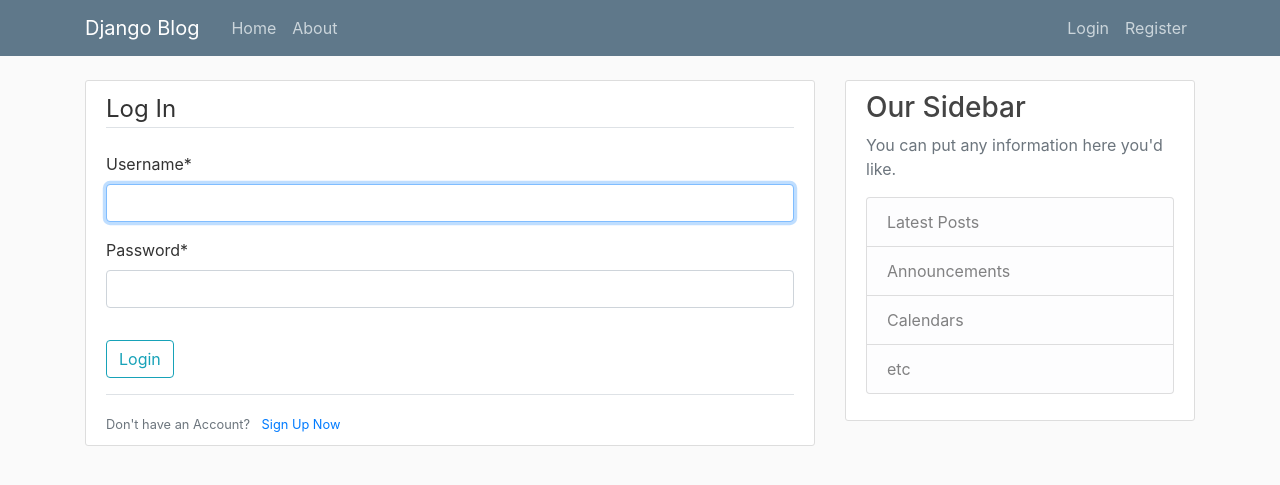
After one commit to II-777/django-blog, a Django app: page /login/ in a window 1280 px wide. The commit adds this page. Shown: the top 485 px of the page. Run offline with Django 3.2, Linux system fonts and the light colour scheme; some libraries are stand-ins or nearby versions.

Commit message:
Part 7 - Login and Logout System

```diff
--- a/blog/templates/blog/base.html
+++ b/blog/templates/blog/base.html
@@ -45,10 +45,13 @@
           </div>
           <!-- Navbar Right Side with Login and Register links -->
           <div class="navbar-nav">
-            <!-- Login link -->
-            <a class="nav-item nav-link" href="#">Login</a>
-            <!-- Register link -->
+            {% if user.is_authenticated %}
+            <a class="nav-item nav-link" href="{% url 'profile' %}">Profile</a>
+            <a class="nav-item nav-link" href="{% url 'logout' %}">Logout</a>
+            {% else %}
+            <a class="nav-item nav-link" href="{% url 'login' %}">Login</a>
             <a class="nav-item nav-link" href="{% url 'register' %}">Register</a>
+            {% endif %}
           </div>
         </div>
       </div>
--- a/django_project/settings.py
+++ b/django_project/settings.py
@@ -121,4 +121,9 @@ USE_TZ = True
 # https://docs.djangoproject.com/en/2.1/howto/static-files/
 
 STATIC_URL = '/static/'
+# Specifies the template pack for django-crispy-forms.
 CRISPY_TEMPLATE_PACK = 'bootstrap4'
+# Redirects unauthenticated users to the login page.
+LOGIN_URL = 'login'
+# Redirects users after a successful login.
+LOGIN_REDIRECT_URL = 'blog-home'
--- a/django_project/urls.py
+++ b/django_project/urls.py
@@ -19,6 +19,8 @@ from django.contrib import admin
 from django.urls import path, include
 # Import the 'register' view from the 'users' app's views module and alias it as 'user_views'
 from users import views as user_views
+# Import views from Django's authentication module for handling authentication-related views
+from django.contrib.auth import views as auth_views
 
 # Define URL patterns for the Django project
 urlpatterns = [
@@ -28,4 +30,12 @@ urlpatterns = [
     path('', include('blog.urls')),
     # User registration URL, mapped to the 'register' view
     path('register/', user_views.register, name='register'),
+    # Profile view for the 'profile/' URL
+    path('profile/', user_views.profile, name='profile'),
+    # Login view using Django's built-in LoginView with a custom template
+    path('login/', auth_views.LoginView.as_view(template_name='users/login.html'), name='login'),
+    # Logout view using Django's built-in LogoutView with a custom template
+    path('logout/', auth_views.LogoutView.as_view(template_name='users/logout.html'), name='logout'),
+    # Include additional URL patterns from the 'blog.urls' module
+    path('', include('blog.urls')),
 ]
--- /dev/null
+++ b/users/templates/users/login.html
@@ -0,0 +1,21 @@
+{% extends "blog/base.html" %}
+{% load crispy_forms_tags %}
+{% block content %}
+    <div class="content-section">
+        <form method="POST">
+            {% csrf_token %}
+            <fieldset class="form-group">
+                <legend class="border-bottom mb-4">Log In</legend>
+                {{ form|crispy }}
+            </fieldset>
+            <div class="form-group">
+                <button class="btn btn-outline-info" type="submit">Login</button>
+            </div>
+        </form>
+        <div class="border-top pt-3">
+            <small class="text-muted">
+                Don't have an Account? <a class="ml-2" href="{% url 'register' %}">Sign Up Now</a>
+            </small>
+        </div>
+    </div>
+{% endblock content %}
--- /dev/null
+++ b/users/templates/users/profile.html
@@ -0,0 +1,4 @@
+{% extends "blog/base.html" %}
+{% block content %}
+    <h1>{{ user.username }}</h1>
+{% endblock content %}
--- a/users/templates/users/register.html
+++ b/users/templates/users/register.html
@@ -25,7 +25,7 @@
         <!-- Additional content section with border and padding at the top -->
         <small class="text-muted">
             <!-- Small text with muted color -->
-            Already Have An Account? <a class="ml-2" href="#">Sign In</a>
+            Already Have An Account? <a class="ml-2" href="{% url 'login' %}">Sign In</a>
             <!-- Display a link for users who already have an account -->
         </small>
     </div>
```
Also changed, not shown: users/templates/users/logout.html (added, +9 -0 lines), users/views.py (+6 -2 lines), README.md.
